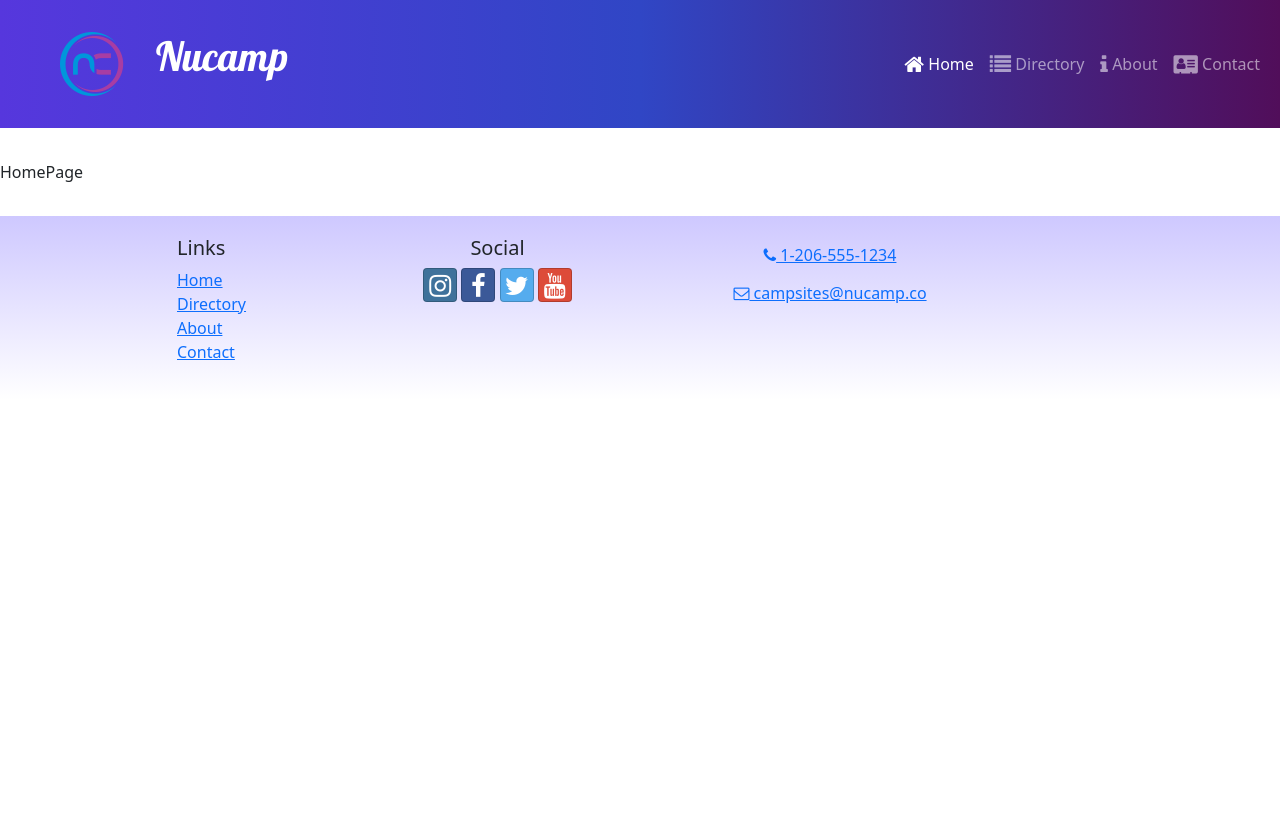
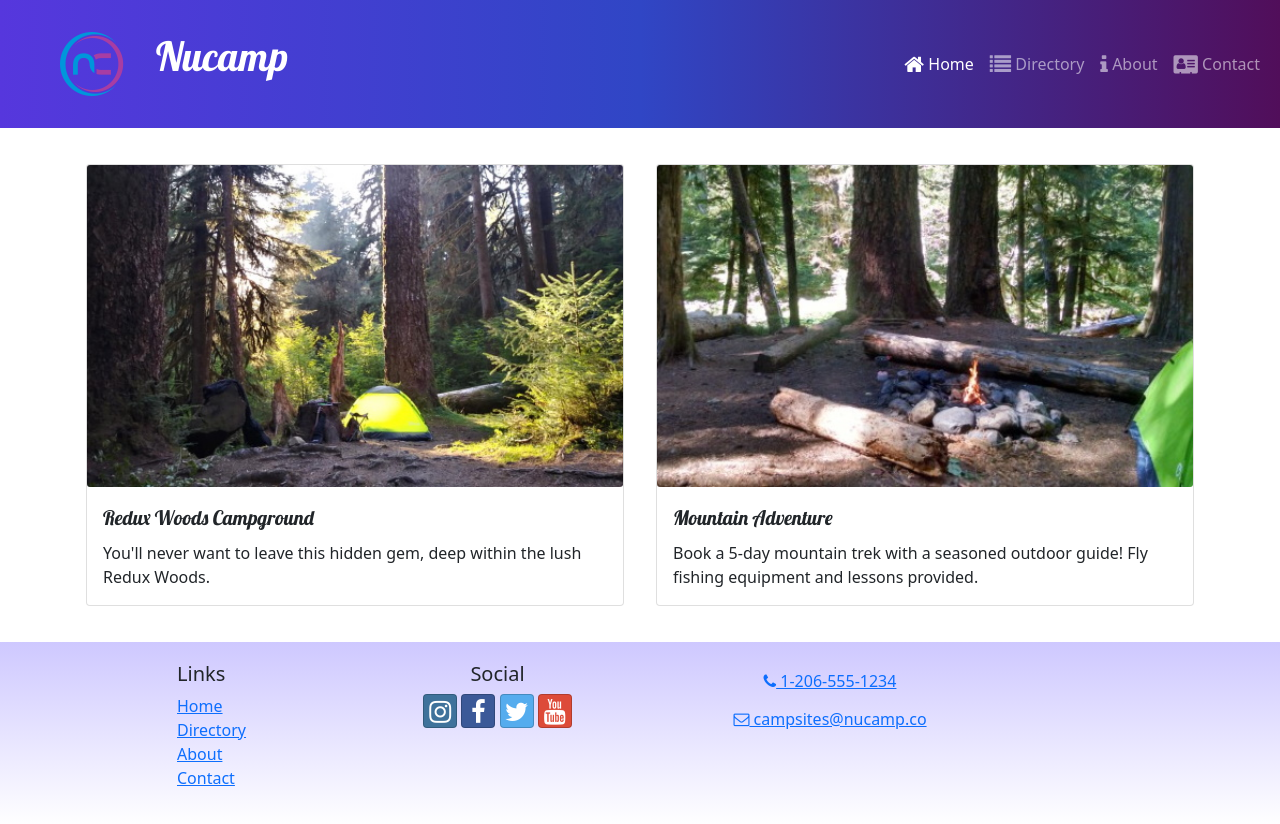
Before and after one commit to SimonHagos10/React-Redux, a React (Create React App) app: page / in a window 1280 px wide. Before the commit the page ends 800 px from the top, so only its background shows below. Built offline with nearby package versions, Linux system fonts and the light colour scheme.

Commit message:
Homepage Display

```diff
--- a/src/features/campsites/campsitesSlice.js
+++ b/src/features/campsites/campsitesSlice.js
@@ -8,6 +8,9 @@
     return CAMPSITES.find((campsite) => campsite.id === id);
 };
 
+export const selectFeaturedCampsite = () => {
+    return CAMPSITES.find((campsite) => campsite.featured);
+};
 
 // export const selectRandomCampsite = () => {
 //     return CAMPSITES[Math.floor(CAMPSITES.length * Math.random())];
--- /dev/null
+++ b/src/features/display/DisplayCard.js
@@ -0,0 +1,16 @@
+import { Card, CardImg, CardText, CardBody, CardTitle } from 'reactstrap';
+
+const DisplayCard = ({item}) => {
+    const { image, name, description} = item;
+    return (
+        <Card>
+            <CardImg src={image} alt={name} />
+            <CardBody>
+                <CardTitle>{name}</CardTitle>
+                <CardText>{description}</CardText>
+            </CardBody>
+        </Card>
+    );
+};
+
+export default DisplayCard;
--- /dev/null
+++ b/src/features/display/DisplayList.js
@@ -0,0 +1,23 @@
+import { Col, Row } from 'reactstrap';
+import  DisplayCard  from './DisplayCard';
+import { selectFeaturedCampsite } from '../campsites/campsitesSlice';
+import { selectFeaturedPromotion } from '../promotions/promotionsSlice';
+
+const DisplayList = () => {
+    const items = [selectFeaturedCampsite(), selectFeaturedPromotion()];
+
+    return (
+        <Row>
+            {items.map((item, idx) => {
+                return (
+                    <Col md className='m-1'>
+                        <DisplayCard item={item} />
+                    </Col>
+                );
+            })}
+        </Row>
+    );
+};
+
+
+export default DisplayList;
--- /dev/null
+++ b/src/features/promotions/promotionsSlice.js
@@ -0,0 +1,5 @@
+import { PROMOTIONS } from '../../app/shared/PROMOTIONS';
+
+export const selectFeaturedPromotion = () => {
+    return PROMOTIONS.find((promotion) => promotion.featured);
+};
--- a/src/pages/HomePage.js
+++ b/src/pages/HomePage.js
@@ -1,5 +1,13 @@
+import { Container } from 'reactstrap';
+import  DisplayList from '../features/display/DisplayList';
+
+
 const HomePage = () => {
-    return <div>HomePage</div>;
+    return (
+        <Container>
+            <DisplayList />
+        </Container>
+    )
 }
 
 export default HomePage;
```
